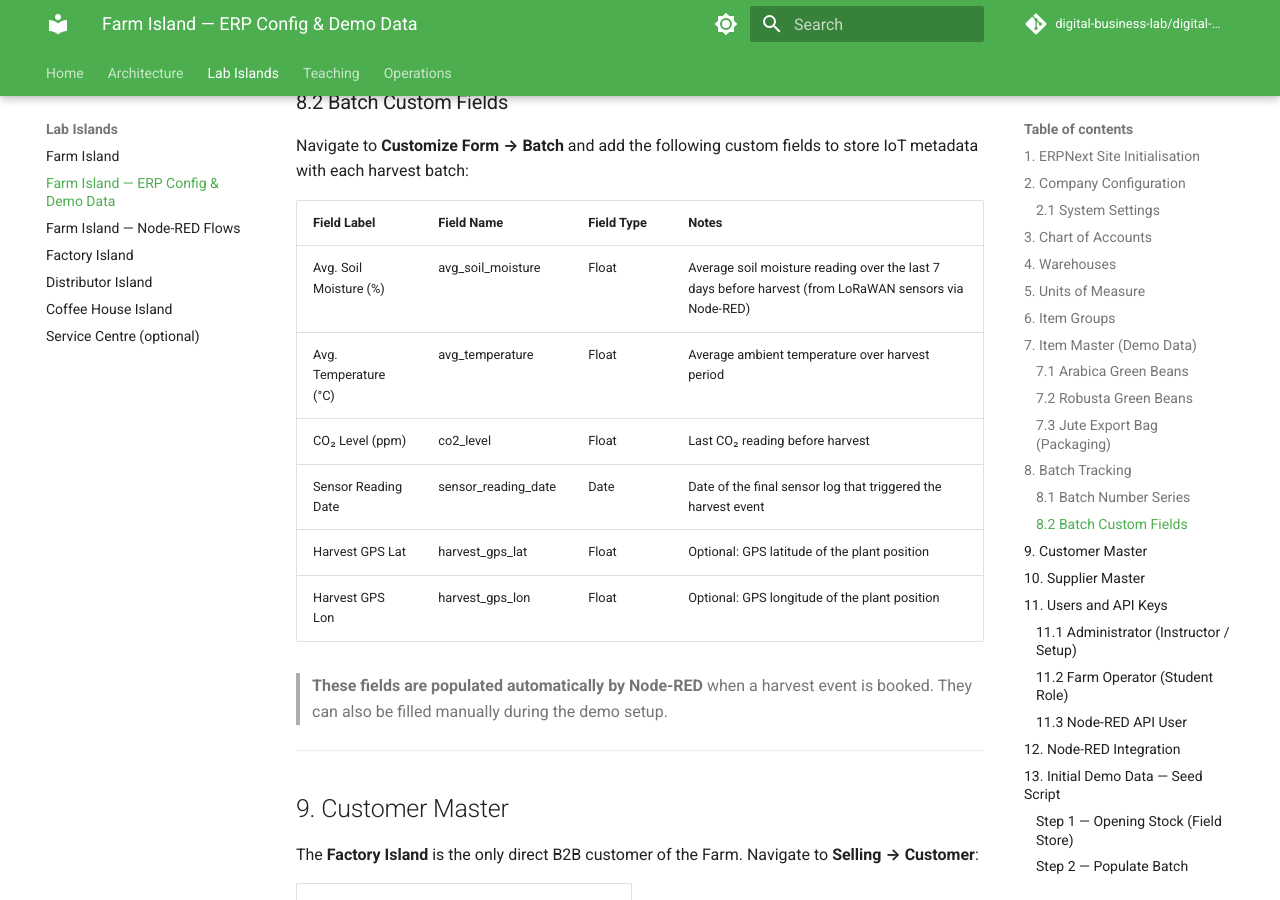
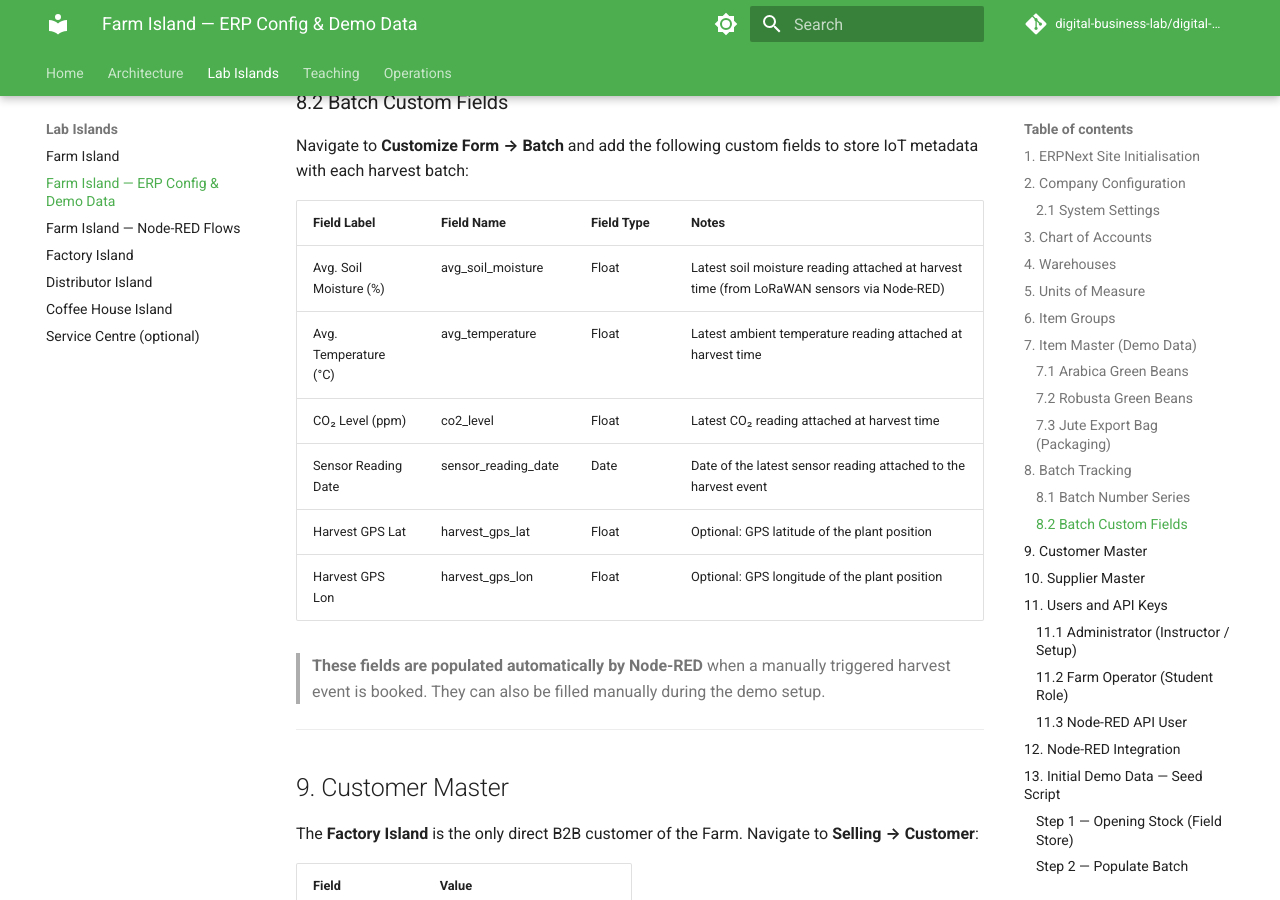
Before and after one commit to digital-business-lab/digital-supply-chain, an MkDocs documentation site: the page built from docs/islands/farm-erp.md, in a window 1280 px wide and 900 px high, scrolled down 6282 px. Built offline with MkDocs 1.6.1 and Material for MkDocs 9.7.7, drawn with Linux system fonts in a browser that asks for light colours; comment, search, counter and statistics services are not loaded.

Commit message:
Potential fix for pull request finding
Co-authored-by: Copilot Autofix powered by AI <175728472+Copilot@users.noreply.github.com>

```diff
--- a/docs/islands/farm-erp.md
+++ b/docs/islands/farm-erp.md
@@ -193,14 +193,14 @@ Navigate to **Customize Form → Batch** and add the following custom fields to
 
 | Field Label | Field Name | Field Type | Notes |
 |---|---|---|---|
-| Avg. Soil Moisture (%) | avg_soil_moisture | Float | Average soil moisture reading over the last 7 days before harvest (from LoRaWAN sensors via Node-RED) |
-| Avg. Temperature (°C) | avg_temperature | Float | Average ambient temperature over harvest period |
-| CO₂ Level (ppm) | co2_level | Float | Last CO₂ reading before harvest |
-| Sensor Reading Date | sensor_reading_date | Date | Date of the final sensor log that triggered the harvest event |
+| Avg. Soil Moisture (%) | avg_soil_moisture | Float | Latest soil moisture reading attached at harvest time (from LoRaWAN sensors via Node-RED) |
+| Avg. Temperature (°C) | avg_temperature | Float | Latest ambient temperature reading attached at harvest time |
+| CO₂ Level (ppm) | co2_level | Float | Latest CO₂ reading attached at harvest time |
+| Sensor Reading Date | sensor_reading_date | Date | Date of the latest sensor reading attached to the harvest event |
 | Harvest GPS Lat | harvest_gps_lat | Float | Optional: GPS latitude of the plant position |
 | Harvest GPS Lon | harvest_gps_lon | Float | Optional: GPS longitude of the plant position |
 
-> **These fields are populated automatically by Node-RED** when a harvest event is booked. They can also be filled manually during the demo setup.
+> **These fields are populated automatically by Node-RED** when a manually triggered harvest event is booked. They can also be filled manually during the demo setup.
 
 ---
 
```
